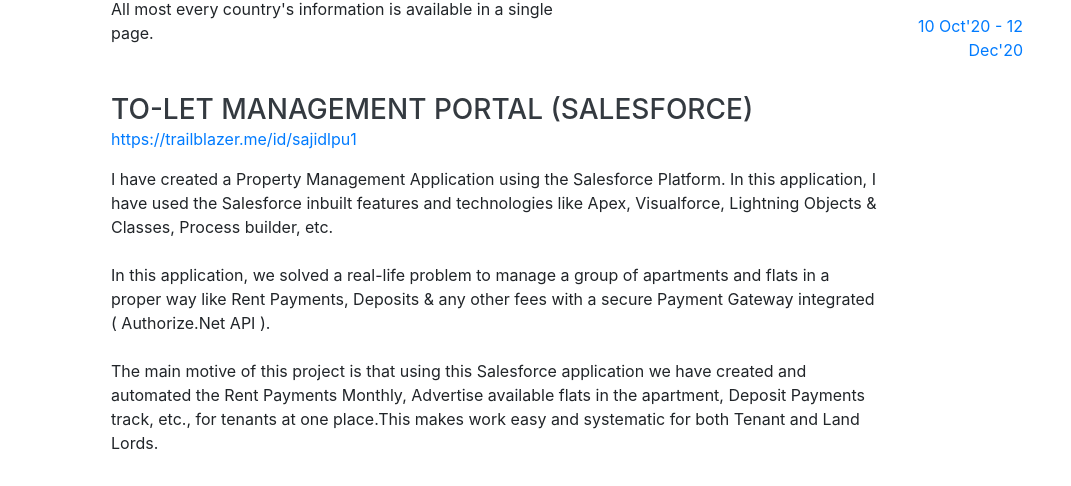
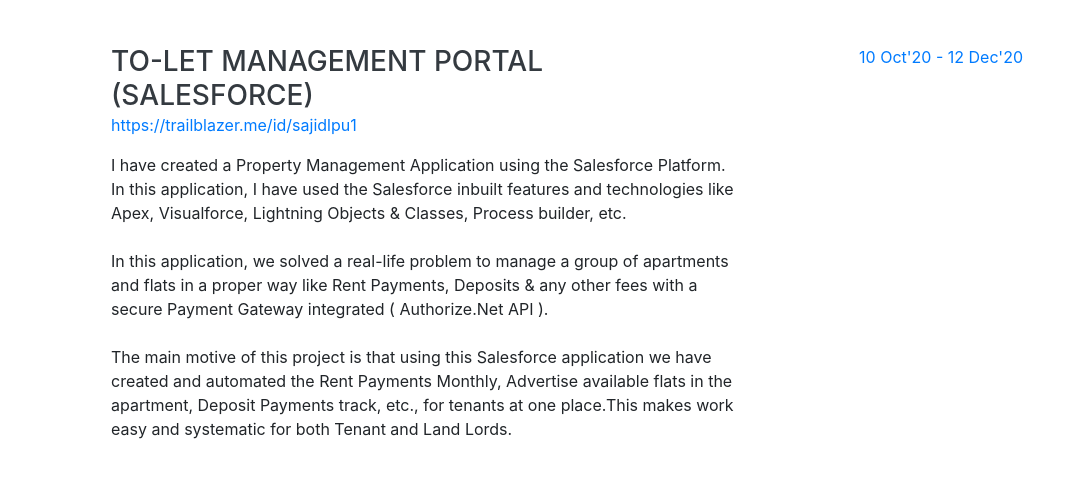
Before and after one commit to sajidlpu1/My-e-Resume, a website with bundled scripts: page index.html in a window 1280 px wide. Shown: the part 3769-4255 px from the top of the page, without its empty margins (209-1280 px from the left). Built offline with nearby package versions, Linux system fonts and the light colour scheme; a web font is replaced by a local one.

Commit message:
Salesforce Update

```diff
--- a/index.html
+++ b/index.html
@@ -282,6 +282,10 @@
           </div>
         </div>
 
+
+        <div class="resume-item d-flex flex-column flex-md-row justify-content-between mb-5">
+          <div class="resume-content">
+
         <h3 class="mb-0">To-Let Management Portal (Salesforce)</h3>
             <p><a href="https://trailblazer.me/id/sajidlpu1">https://trailblazer.me/id/sajidlpu1</a></p>
             <div>
```
